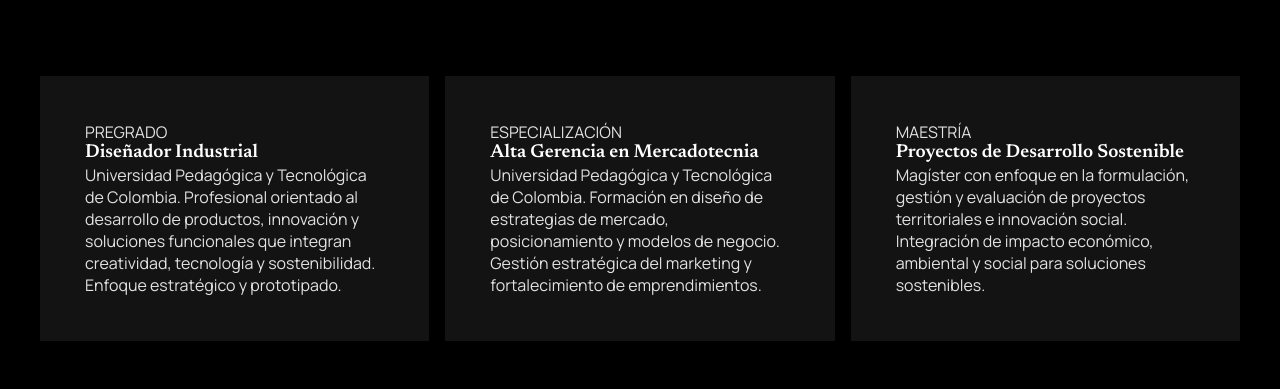
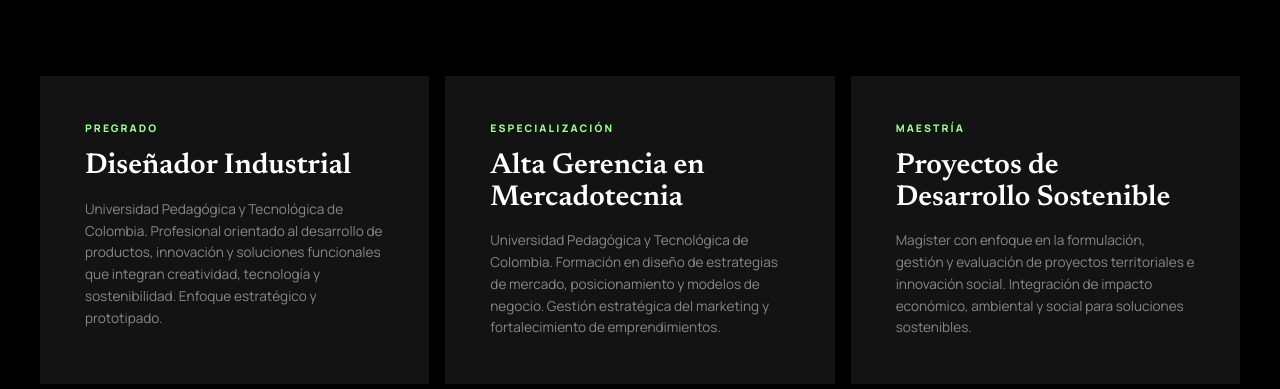
Before and after one commit to yekam97/yekam97.github.io, a Next.js app: page / in a window 1280 px wide. Shown: the part 1118-1507 px from the top of the page. Built offline with nearby package versions, Linux system fonts and the light colour scheme.

Commit message:
style: restore exact typographic sizes and colors in Mis Estudios section

```diff
--- a/components/Roles.js
+++ b/components/Roles.js
@@ -39,12 +39,9 @@ const Roles = () => {
               whileHover={{ y: -10 }}
               transition={{ type: "spring", stiffness: 300 }}
             >
-              <div className={styles.categoryWrap}>
-                <span className={styles.roleCategory}>{role.category}</span>
-                <div className={styles.categoryLine} />
-              </div>
-              <h3 className={styles.roleTitle}>{role.title}</h3>
-              <p className={styles.roleDescription}>{role.description}</p>
+              <span className={styles.facetLabel}>{role.category}</span>
+              <h3 className={styles.facetTitle}>{role.title}</h3>
+              <p className={styles.facetDescription}>{role.description}</p>
             </motion.div>
           ))}
         </div>
```
